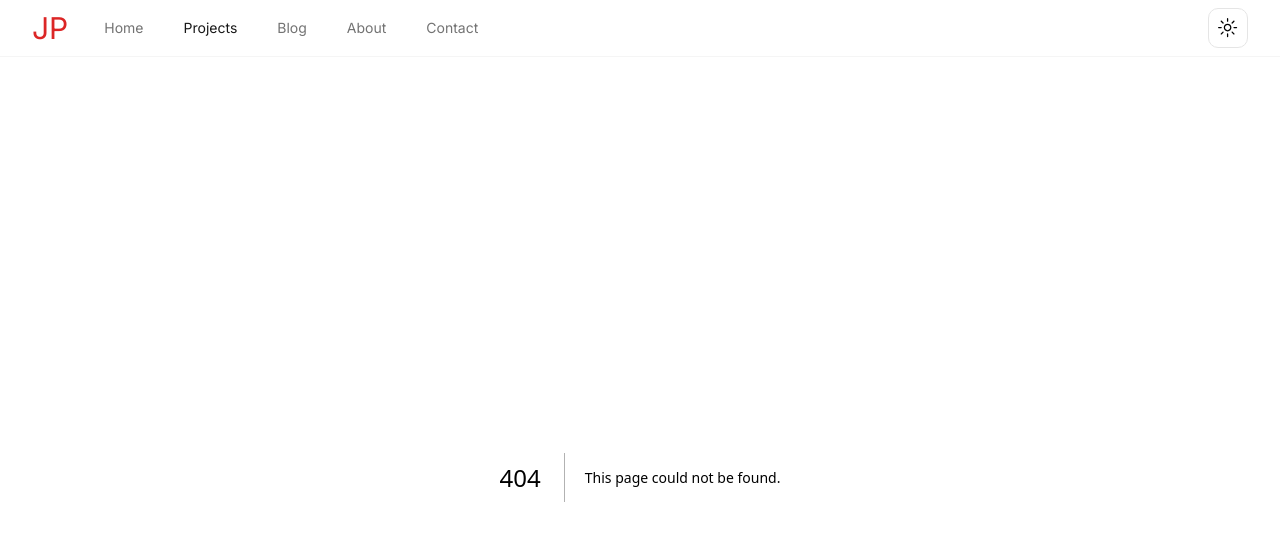
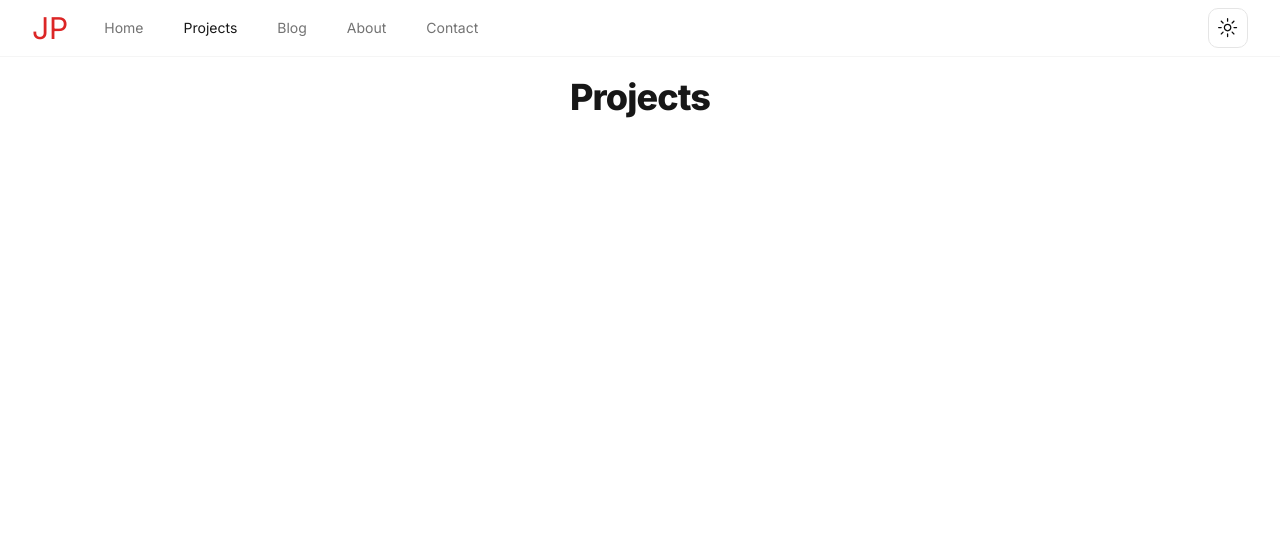
Before and after one commit to JayDevelops/next-jay-portfolio, a Next.js app: page /projects in a window 1280 px wide. Before the commit this address had no page. Shown: the top 540 px of the page. Built offline with nearby package versions, Linux system fonts and the light colour scheme.

Commit message:
refactored tags component to universal usage

```diff
--- a/app/blog/PostCard.tsx
+++ b/app/blog/PostCard.tsx
@@ -2,9 +2,8 @@ import Link from "next/link";
 import {Card, CardContent, CardFooter, CardHeader, CardTitle} from "@/components/ui/card";
 import {Text} from "@/components/ui/Typography/Text";
 import {CalendarDaysIcon} from "lucide-react";
-import {cn} from "@/lib/utils";
 import {PostProps} from "@/lib/postProps";
-import {Badge} from "@/components/ui/badge";
+import {PostTags} from "@/components/PostTags";
 
 export default function PostCard({ post }: PostProps) {
     const postRoute: string = `/blog/${post._meta.path}`
@@ -30,21 +29,3 @@ export default function PostCard({ post }: PostProps) {
         </Link>
     )
 }
-
-export function PostTags({ tags, className}: {tags: string[], className?: string}) {
-    return (
-        <div className={cn(
-            "relative flex flex-row space-x-2", className
-        )}>
-            {tags.map((tag: string, index: number) => (
-                <Badge
-                    key={`tag-${index}`}
-                    className="rounded-lg"
-                    variant="tag"
-                >
-                    {tag}
-                </Badge>
-            ))}
-        </div>
-    )
-}
--- /dev/null
+++ b/app/projects/page.tsx
@@ -0,0 +1,11 @@
+import {HeadingOne} from "@/components/ui/Typography/Headers";
+
+export default function ProjectsPage() {
+    return (
+        <div>
+            <HeadingOne>
+                Projects
+            </HeadingOne>
+        </div>
+    )
+}
--- /dev/null
+++ b/components/PostTags.tsx
@@ -0,0 +1,20 @@
+import {cn} from "@/lib/utils";
+import {Badge} from "@/components/ui/badge";
+
+export function PostTags({tags, className}: { tags: string[], className?: string }) {
+    return (
+        <div className={cn(
+            "relative flex flex-row space-x-2", className
+        )}>
+            {tags.map((tag: string, index: number) => (
+                <Badge
+                    key={`tag-${index}`}
+                    className="rounded-lg"
+                    variant="tag"
+                >
+                    {tag}
+                </Badge>
+            ))}
+        </div>
+    )
+}
```
